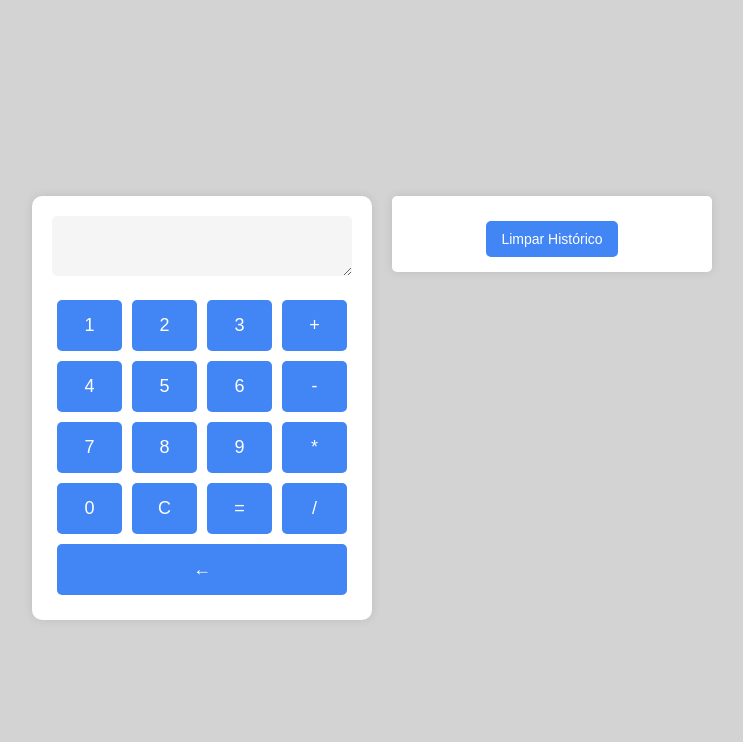
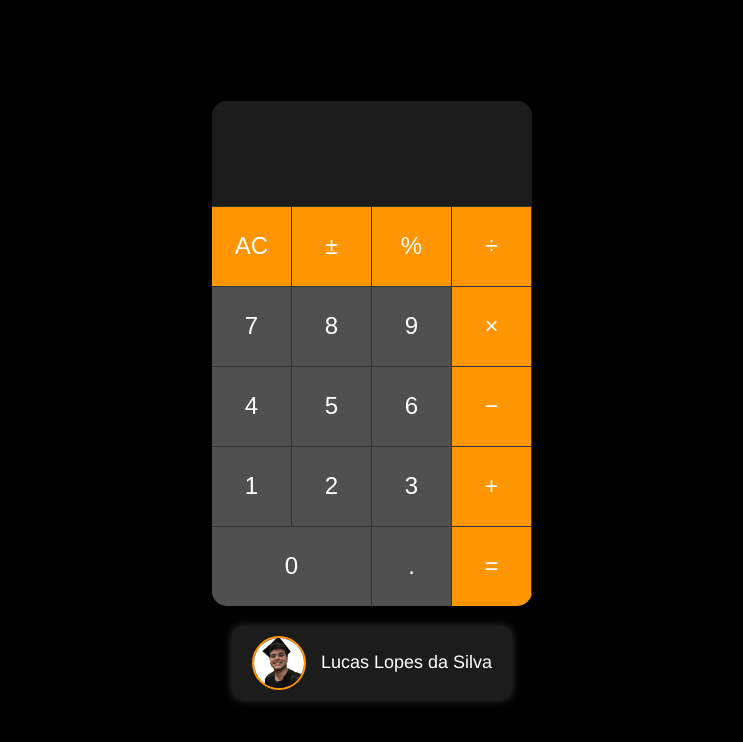
Before and after one commit to eoLucasS/calculadora, a plain HTML site: page index.html in a window 1280 px wide. Shown: the whole page, without its empty margins (268-1011 px from the left). Drawn offline with Linux system fonts and the light colour scheme.

Commit message:
Patch Note: v2.0
+ Sistema todo refeito.
+ Correção no README.

```diff
--- a/css/style.css
+++ /dev/null
@@ -1,103 +0,0 @@
-body {
-    font-family: Arial, sans-serif;
-    display: flex;
-    justify-content: center;
-    align-items: center;
-    height: 100vh;
-    background-color: #d3d3d3;
-}
-
-.calculator-container {
-    display: flex;
-    align-items: flex-start;
-}
-
-.calculator {
-    width: 300px;
-    padding: 20px;
-    border-radius: 10px;
-    box-shadow: 0 0 10px rgba(0, 0, 0, 0.1);
-    background-color: #ffffff;
-    position: relative;
-}
-
-.calculator textarea {
-    width: 100%;
-    height: 60px;
-    margin-bottom: 15px;
-    padding: 10px;
-    font-size: 24px;
-    border: none;
-    border-radius: 5px;
-    text-align: right;
-    background-color: #f5f5f5;
-    box-sizing: border-box;
-    overflow-x: auto;
-    overflow-y: hidden;
-    white-space: nowrap;
-}
-
-.calculator .row {
-    display: flex;
-}
-
-.calculator .row input[type="button"] {
-    flex: 1;
-    margin: 5px;
-    padding: 15px;
-    font-size: 18px;
-    border: none;
-    border-radius: 5px;
-    color: #ffffff;
-    background-color: #4285f4;
-    cursor: pointer;
-}
-
-.calculator .result {
-    text-align: center;
-    margin-bottom: 15px;
-}
-
-.history-container {
-    width: 300px;
-    max-height: 402px;
-    overflow-y: auto;
-    padding: 10px;
-    margin-left: 20px;
-    border-radius: 5px;
-    background-color: #ffffff;
-    box-shadow: 0 0 10px rgba(0, 0, 0, 0.1);
-}
-
-.history-item {
-    margin-bottom: 5px;
-    padding: 5px;
-    border-radius: 5px;
-    white-space: nowrap;
-}
-
-.history-item span {
-    font-weight: bold;
-    margin-right: 5px;
-}
-
-.history-item .calculation {
-    font-style: italic;
-    color: #777777;
-}
-
-.history-controls {
-    text-align: center;
-    margin-top: 10px;
-}
-
-.history-controls button {
-    margin: 5px;
-    padding: 10px 15px;
-    font-size: 14px;
-    border: none;
-    border-radius: 5px;
-    color: #ffffff;
-    background-color: #4285f4;
-    cursor: pointer;
-}
--- /dev/null
+++ b/css/styles.css
@@ -0,0 +1,116 @@
+body {
+    display: flex;
+    flex-direction: column;
+    justify-content: center;
+    align-items: center;
+    height: 100vh;
+    background-color: #000;
+    margin: 0;
+    font-family: 'Helvetica Neue', sans-serif;
+}
+
+.calculator {
+    width: 320px;
+    background-color: #333;
+    border-radius: 15px;
+    overflow: hidden;
+    box-shadow: 0 0 10px rgba(0, 0, 0, 0.5);
+}
+
+.display {
+    background-color: #1c1c1c;
+    padding: 20px;
+    text-align: right;
+}
+
+#display {
+    width: 100%;
+    background: none;
+    border: none;
+    color: white;
+    font-size: 2.5em;
+    text-align: right;
+    outline: none;
+    padding: 10px 0;
+}
+
+.buttons {
+    display: flex;
+    flex-wrap: wrap;
+}
+
+button {
+    width: 25%;
+    height: 80px;
+    background-color: #505050;
+    border: none;
+    color: white;
+    font-size: 1.5em;
+    border-top: 1px solid #333;
+    border-right: 1px solid #333;
+    outline: none;
+    cursor: pointer;
+}
+
+button:active {
+    background-color: #707070;
+}
+
+.btn-zero {
+    width: 50%;
+}
+
+.btn-clear,
+.btn-sign,
+.btn-percent,
+.btn-operator {
+    background-color: #ff9500;
+}
+
+.btn-operator,
+.btn-equal {
+    background-color: #ff9500;
+    color: white;
+}
+
+.btn-clear:active,
+.btn-sign:active,
+.btn-percent:active,
+.btn-operator:active,
+.btn-equal:active {
+    background-color: #cc7a00;
+}
+
+#author-info {
+    display: flex;
+    flex-direction: column;
+    align-items: center;
+    margin-top: 20px;
+}
+
+.author-box {
+    display: flex;
+    align-items: center;
+    background-color: #1c1c1c;
+    padding: 10px 20px;
+    border-radius: 10px;
+    box-shadow: 0 0 10px rgba(255, 255, 255, 0.2);
+    transition: transform 0.3s ease;
+}
+
+.author-box:hover {
+    transform: scale(1.05);
+}
+
+.author-image {
+    width: 50px;
+    height: 50px;
+    border-radius: 50%;
+    margin-right: 15px;
+    border: 2px solid #ff9500;
+}
+
+.author-name {
+    font-size: 18px;
+    color: #fff;
+}
--- a/index.html
+++ b/index.html
@@ -1,51 +1,48 @@
 <!DOCTYPE html>
-<html>
+<html lang="en">
 <head>
-    <title>Calculadora</title>
-    <link rel="stylesheet" type="text/css" href="css/style.css">
-    <link rel="icon" type="image/jpg" href="assets/icon.jpg">
+    <meta charset="UTF-8">
+    <meta name="viewport" content="width=device-width, initial-scale=1.0">
+    <title>iPhone Style Calculator</title>
+    <link rel="stylesheet" href="css/styles.css">
 </head>
 <body>
-    <div class="calculator-container">
-        <div class="calculator">
-            <textarea id="result" readonly></textarea>
-            <div class="row">
-                <input type="button" value="1" onclick="updateResult(1)">
-                <input type="button" value="2" onclick="updateResult(2)">
-                <input type="button" value="3" onclick="updateResult(3)">
-                <input type="button" value="+" onclick="updateResult('+')">
-            </div>
-            <div class="row">
-                <input type="button" value="4" onclick="updateResult(4)">
-                <input type="button" value="5" onclick="updateResult(5)">
-                <input type="button" value="6" onclick="updateResult(6)">
-                <input type="button" value="-" onclick="updateResult('-')">
-            </div>
-            <div class="row">
-                <input type="button" value="7" onclick="updateResult(7)">
-                <input type="button" value="8" onclick="updateResult(8)">
-                <input type="button" value="9" onclick="updateResult(9)">
-                <input type="button" value="*" onclick="updateResult('*')">
-            </div>
-            <div class="row">
-                <input type="button" value="0" onclick="updateResult(0)">
-                <input type="button" value="C" onclick="clearResult()">
-                <input type="button" value="=" onclick="calculateResult()">
-                <input type="button" value="/" onclick="updateResult('/')">
-            </div>
-            <div class="row">
-                <input type="button" value="←" onclick="removeLastCharacter()">
-            </div>
+    <div class="calculator">
+        <div class="display">
+            <input type="text" id="display" disabled>
         </div>
+        <div class="buttons">
+            <button class="btn btn-clear" onclick="clearDisplay()">AC</button>
+            <button class="btn btn-sign" onclick="toggleSign()">±</button>
+            <button class="btn btn-percent" onclick="percent()">%</button>
+            <button class="btn btn-operator" onclick="inputOperator('/')">÷</button>
 
-        <div class="history-container">
-            <div id="historyContainer"></div>
-            <div class="history-controls">
-                <button onclick="clearHistory()">Limpar Histórico</button>
-            </div>
+            <button class="btn btn-number" onclick="inputNumber('7')">7</button>
+            <button class="btn btn-number" onclick="inputNumber('8')">8</button>
+            <button class="btn btn-number" onclick="inputNumber('9')">9</button>
+            <button class="btn btn-operator" onclick="inputOperator('*')">×</button>
+
+            <button class="btn btn-number" onclick="inputNumber('4')">4</button>
+            <button class="btn btn-number" onclick="inputNumber('5')">5</button>
+            <button class="btn btn-number" onclick="inputNumber('6')">6</button>
+            <button class="btn btn-operator" onclick="inputOperator('-')">−</button>
+
+            <button class="btn btn-number" onclick="inputNumber('1')">1</button>
+            <button class="btn btn-number" onclick="inputNumber('2')">2</button>
+            <button class="btn btn-number" onclick="inputNumber('3')">3</button>
+            <button class="btn btn-operator" onclick="inputOperator('+')">+</button>
+
+            <button class="btn btn-zero" onclick="inputNumber('0')">0</button>
+            <button class="btn btn-number" onclick="inputNumber('.')">.</button>
+            <button class="btn btn-equal" onclick="calculate()">=</button>
         </div>
     </div>
-
+    <div id="author-info">
+        <div class="author-box">
+            <img class="author-image" src="assets/foto_autor.jpg" alt="Foto do Autor">
+            <span class="author-name">Lucas Lopes da Silva</span>
+        </div>
+    </div>
     <script src="js/script.js"></script>
 </body>
 </html>
--- a/js/script.js
+++ b/js/script.js
@@ -1,39 +1,74 @@
-var expression = "";
-var resultField = document.getElementById("result");
-var historyContainer = document.getElementById("historyContainer");
+let display = document.getElementById('display');
+let currentInput = '';
+let operator = '';
+let previousInput = '';
 
-function updateResult(value) {
-    expression += value;
-    resultField.value = expression;
+function inputNumber(number) {
+    if (currentInput.includes('.') && number === '.') return;
+    currentInput += number;
+    display.value = currentInput;
 }
 
-function clearResult() {
-    expression = "";
-    resultField.value = "";
+function inputOperator(op) {
+    if (currentInput === '') return;
+    if (previousInput !== '') {
+        calculate();
+    }
+    operator = op;
+    previousInput = currentInput;
+    currentInput = '';
 }
 
-function calculateResult() {
-    try {
-        var result = eval(expression);
-        resultField.value = result.toLocaleString("en");
-
-        var currentDate = new Date().toLocaleString("pt-BR", { timeZone: "America/Sao_Paulo" });
-        var historyItem = document.createElement("div");
-        historyItem.className = "history-item";
-        historyItem.innerHTML = '<span>' + currentDate + '</span> - <span class="calculation">' + expression + '</span> = ' + result.toLocaleString("en");
-        historyContainer.appendChild(historyItem);
-
-        expression = "";
-    } catch (error) {
-        resultField.value = "Erro";
+function calculate() {
+    if (previousInput === '' || currentInput === '') return;
+    let result;
+    switch (operator) {
+        case '+':
+            result = parseFloat(previousInput) + parseFloat(currentInput);
+            break;
+        case '-':
+            result = parseFloat(previousInput) - parseFloat(currentInput);
+            break;
+        case '*':
+            result = parseFloat(previousInput) * parseFloat(currentInput);
+            break;
+        case '/':
+            result = parseFloat(previousInput) / parseFloat(currentInput);
+            break;
+        default:
+            return;
     }
+    display.value = result;
+    currentInput = result;
+    previousInput = '';
+    operator = '';
 }
 
-function clearHistory() {
-    historyContainer.innerHTML = "";
+function clearDisplay() {
+    display.value = '';
+    currentInput = '';
+    operator = '';
+    previousInput = '';
 }
 
-function removeLastCharacter() {
-    expression = expression.slice(0, -1);
-    resultField.value = expression;
+function toggleSign() {
+    if (currentInput === '') return;
+    currentInput = currentInput.startsWith('-') ? currentInput.slice(1) : '-' + currentInput;
+    display.value = currentInput;
 }
+
+function percent() {
+    if (currentInput === '') return;
+    currentInput = (parseFloat(currentInput) / 100).toString();
+    display.value = currentInput;
+}
+
+var authorImage = document.querySelector(".author-image");
+authorImage.addEventListener("click", function () {
+    window.open("https://bit.ly/43AxN7w", "_blank");
+});
+
+var authorName = document.querySelector(".author-name");
+authorName.addEventListener("click", function () {
+    window.open("https://bit.ly/43AxN7w", "_blank");
+});
```
Also changed, not shown: assets/foto_autor.jpg (added), assets/resultado/preview.png (added), 1 other file.
